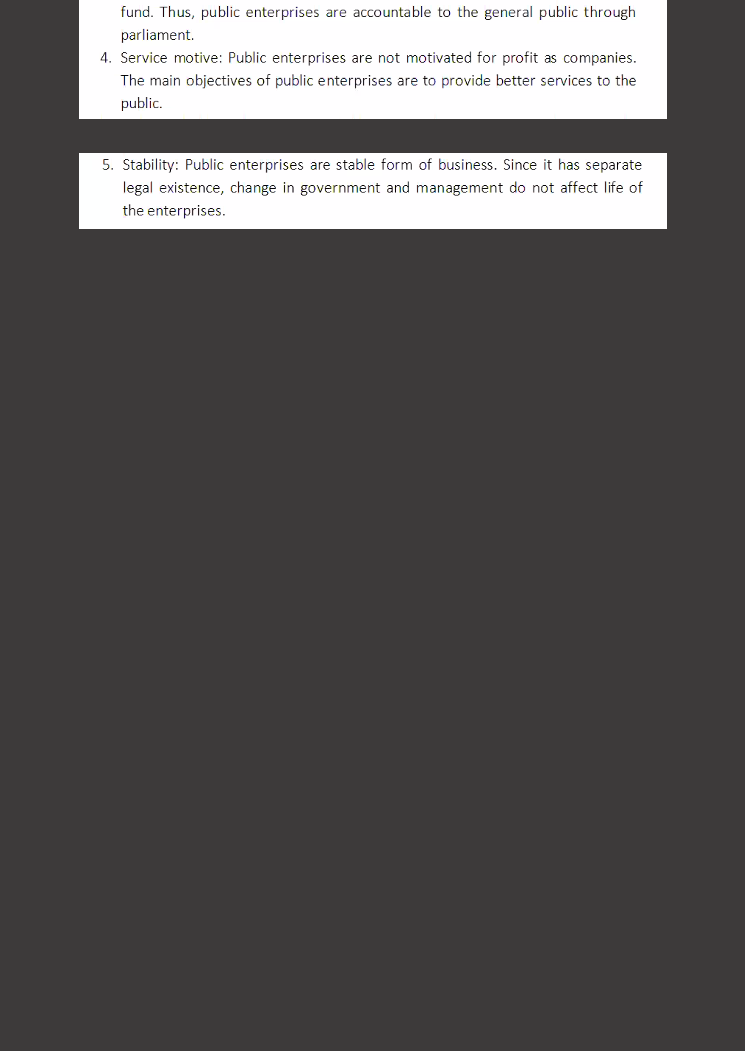
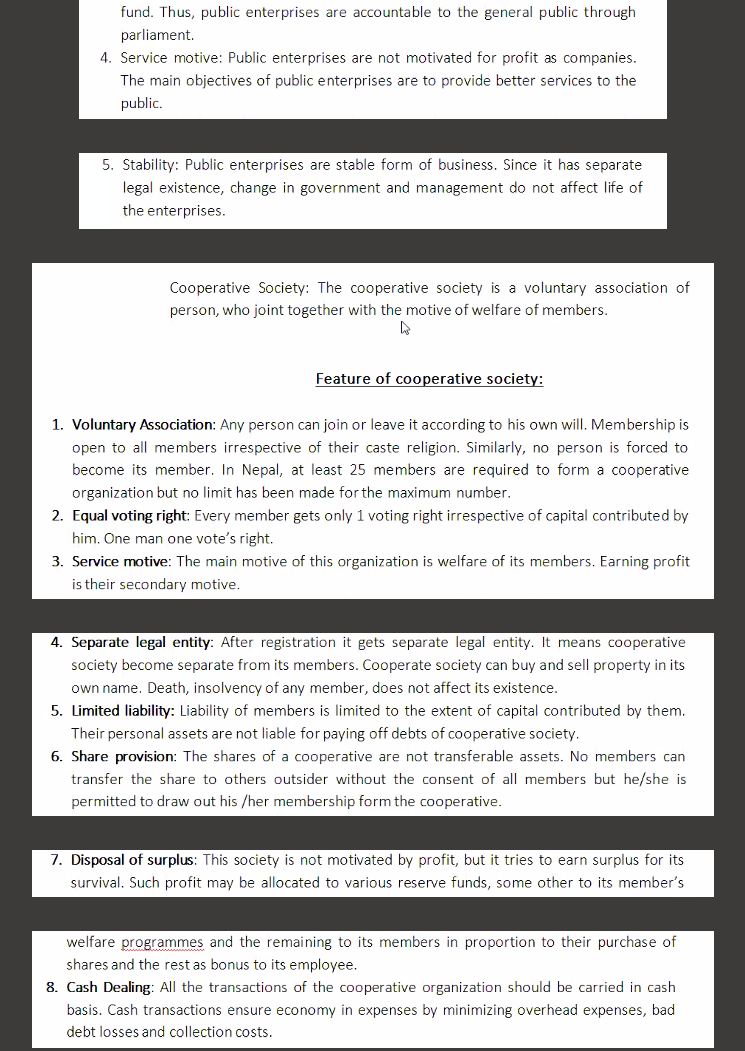
Before and after one commit to Aayam555/Account-Notes-Website, a plain HTML site: page pages/chapter6/chapter6.html in a window 1280 px wide. Shown: the part 10911-11962 px from the top of the page, without its empty margins (267-1012 px from the left). Before the commit the page ends 11174 px from the top, so only its background shows below. Drawn offline with Linux system fonts and the light colour scheme.

Commit message:
New notes added

```diff
--- a/pages/chapter6/chapter6.html
+++ b/pages/chapter6/chapter6.html
@@ -14,7 +14,7 @@
 
     <script src="../chapter.js"></script>
     <script>
-      displayImage(6, 44)
+      displayImage(6, 48)
     </script>
   </body>
 </html>
```
Also changed, not shown: Account Notes/Chapter 6/page 45.png (added), Account Notes/Chapter 6/page 46.png (added), Account Notes/Chapter 6/page 47.png (added), Account Notes/Chapter 6/page 48.png (added).
